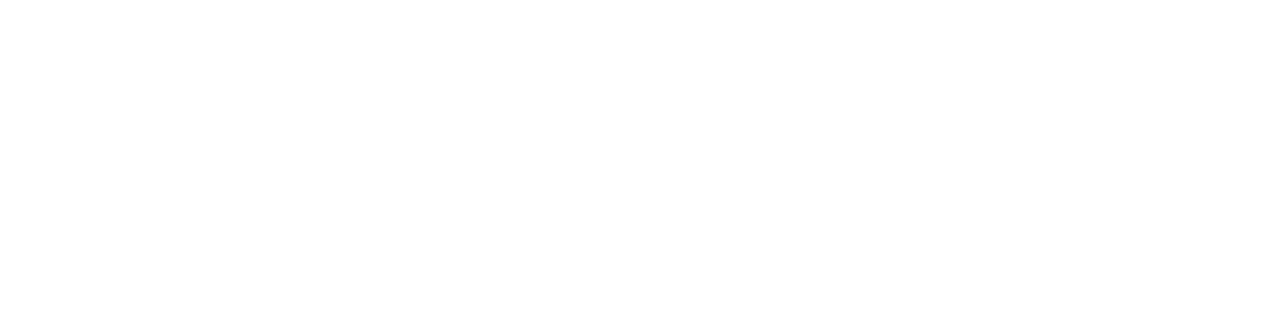
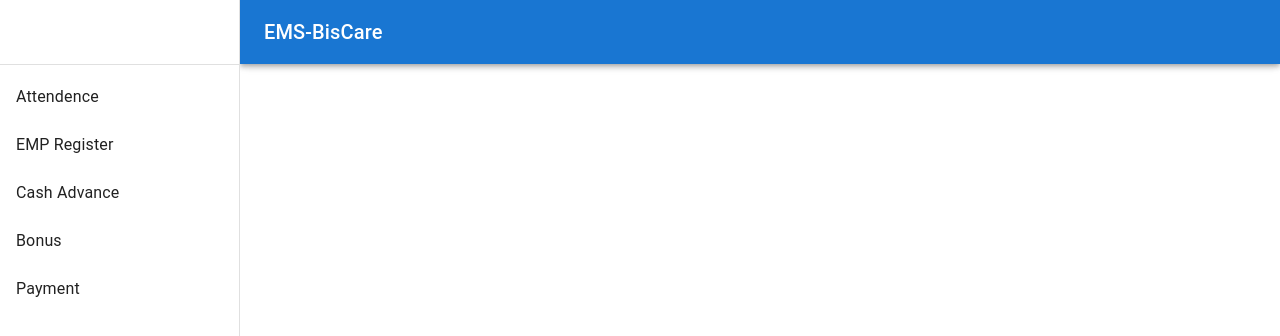
Before and after one commit to OshanAmarathunga/EMS-BisCare-client, a React (Vite) app: page / in a window 1280 px wide. Shown: the top 336 px of the page. Built offline with nearby package versions, Linux system fonts and the light colour scheme.

Commit message:
commit-1

```diff
--- a/src/App.jsx
+++ b/src/App.jsx
@@ -1,12 +1,13 @@
 
 import './App.css'
+import Home from "./components/Home.jsx";
 
 function App() {
 
   return (
     <>
         <div>
-
+            <Home/>
         </div>
     </>
   )
--- /dev/null
+++ b/src/components/Attendence.jsx
@@ -0,0 +1,11 @@
+import React from 'react';
+
+function Attendence() {
+    return (
+        <div>
+            <h1>Attendance</h1>
+        </div>
+    );
+}
+
+export default Attendence;
--- /dev/null
+++ b/src/components/Home.jsx
@@ -0,0 +1,129 @@
+import React, {useState} from 'react';
+import AppBar from '@mui/material/AppBar';
+import Box from '@mui/material/Box';
+import CssBaseline from '@mui/material/CssBaseline';
+import Divider from '@mui/material/Divider';
+import Drawer from '@mui/material/Drawer';
+import IconButton from '@mui/material/IconButton';
+import InboxIcon from '@mui/icons-material/MoveToInbox';
+import List from '@mui/material/List';
+import ListItem from '@mui/material/ListItem';
+import ListItemButton from '@mui/material/ListItemButton';
+import ListItemIcon from '@mui/material/ListItemIcon';
+import ListItemText from '@mui/material/ListItemText';
+import MailIcon from '@mui/icons-material/Mail';
+import MenuIcon from '@mui/icons-material/Menu';
+import Toolbar from '@mui/material/Toolbar';
+import Typography from '@mui/material/Typography';
+import Attendence from "./Attendence.jsx";
+const drawerWidth = 240;
+
+
+function Home(props) {
+    const { window } = props;
+    const [mobileOpen, setMobileOpen] = React.useState(false);
+    const [isClosing, setIsClosing] = React.useState(false);
+    const [activePage,setActivePage]=useState("Home");
+
+    const handleDrawerClose = () => {
+        setIsClosing(true);
+        setMobileOpen(false);
+    };
+
+    const handleDrawerTransitionEnd = () => {
+        setIsClosing(false);
+    };
+
+    const handleDrawerToggle = () => {
+        if (!isClosing) {
+            setMobileOpen(!mobileOpen);
+        }
+    };
+
+    const drawer = (
+        <div>
+            <Toolbar />
+            <Divider />
+            <List>
+                {['Attendence', 'EMP Register', 'Cash Advance', 'Bonus',"Payment"].map((text, index) => (
+                    <ListItem key={text} disablePadding>
+                        <ListItemButton onClick={()=>{setActivePage(text); handleDrawerClose();}}>
+                            {/*<ListItemIcon>*/}
+                            {/*    {index % 2 === 0 ? <InboxIcon /> : <MailIcon />}*/}
+                            {/*</ListItemIcon>*/}
+                            <ListItemText primary={text} />
+                        </ListItemButton>
+                    </ListItem>
+                ))}
+            </List>
+        </div>
+    );
+
+    const container = window !== undefined ? () => window().document.body : undefined;
+
+    const renderContent=()=>{
+        switch (activePage){
+            case "Attendence":
+                return <Attendence/>;
+        }
+    };
+
+    return (
+        <Box sx={{ display: 'flex' }}>
+            <CssBaseline />
+            <AppBar position="fixed" sx={{width: { sm: `calc(100% - ${drawerWidth}px)` }, ml: { sm: `${drawerWidth}px` },}}>
+                <Toolbar>
+                    <IconButton
+                        color="inherit"
+                        aria-label="open drawer"
+                        edge="start"
+                        onClick={handleDrawerToggle}
+                        sx={{ mr: 2, display: { sm: 'none' } }}
+                    >
+                        <MenuIcon />
+                    </IconButton>
+                    <Typography variant="h6" noWrap component="div">
+                        EMS-BisCare
+                    </Typography>
+                </Toolbar>
+            </AppBar>
+            <Box component="nav" sx={{ width: { sm: drawerWidth }, flexShrink: { sm: 0 } }} aria-label="mailbox folders">
+                {/* The implementation can be swapped with js to avoid SEO duplication of links. */}
+                <Drawer
+                    container={container}
+                    variant="temporary"
+                    open={mobileOpen}
+                    onTransitionEnd={handleDrawerTransitionEnd}
+                    onClose={handleDrawerClose}
+                    sx={{
+                        display: { xs: 'block', sm: 'none' },
+                        '& .MuiDrawer-paper': { boxSizing: 'border-box', width: drawerWidth },
+                    }}
+                    slotProps={{
+                        root: {
+                            keepMounted: true, // Better open performance on mobile.
+                        },
+                    }}
+                >
+                    {drawer}
+                </Drawer>
+                <Drawer
+                    variant="permanent"
+                    sx={{
+                        display: { xs: 'none', sm: 'block' },
+                        '& .MuiDrawer-paper': { boxSizing: 'border-box', width: drawerWidth },
+                    }}
+                    open
+                >
+                    {drawer}
+                </Drawer>
+            </Box>
+            <Box component="main" sx={{ flexGrow: 1, p: 3, width: { sm: `calc(100% - ${drawerWidth}px)` } }}>
+                <Toolbar />
+                {renderContent()}
+            </Box>
+        </Box>
+    );
+}
+
+export default Home;
```
Also changed, not shown: package.json (+7 -0 lines), 1 other file (tests, documents, lock files or other folders).
